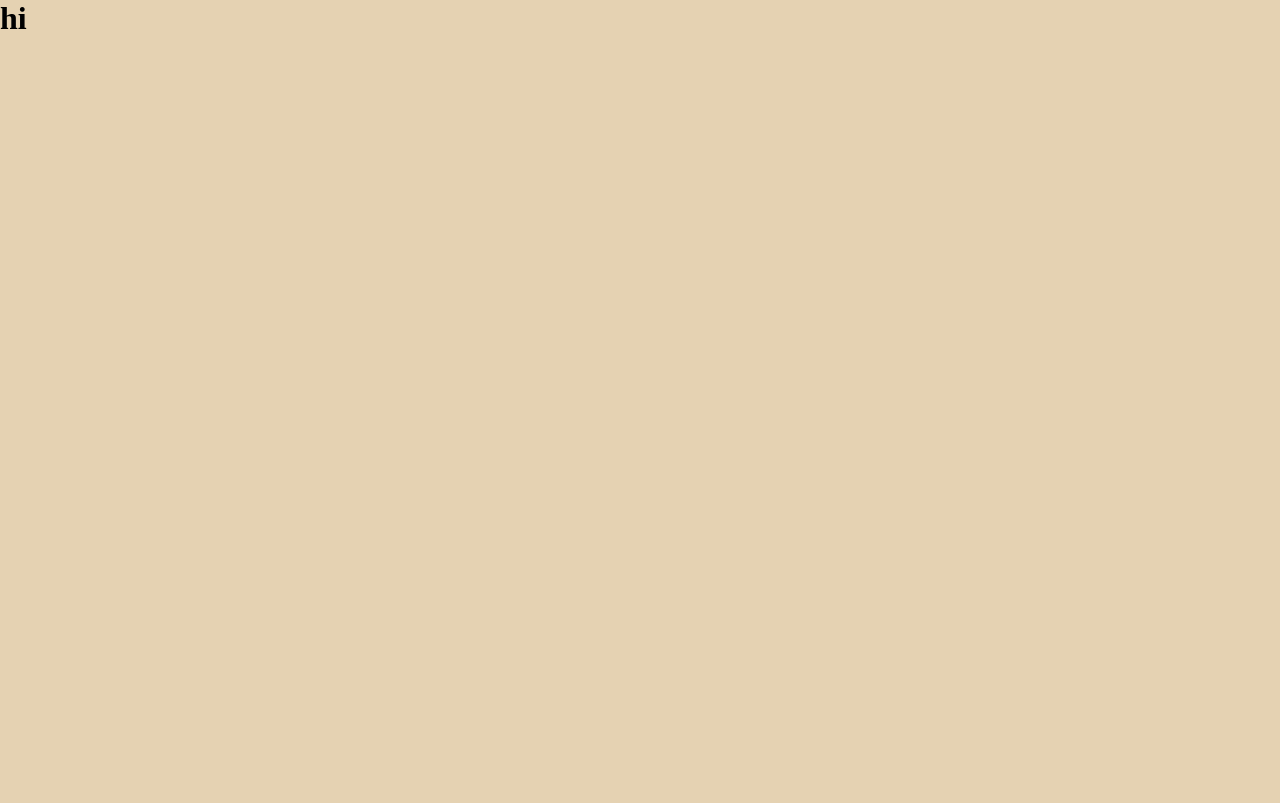
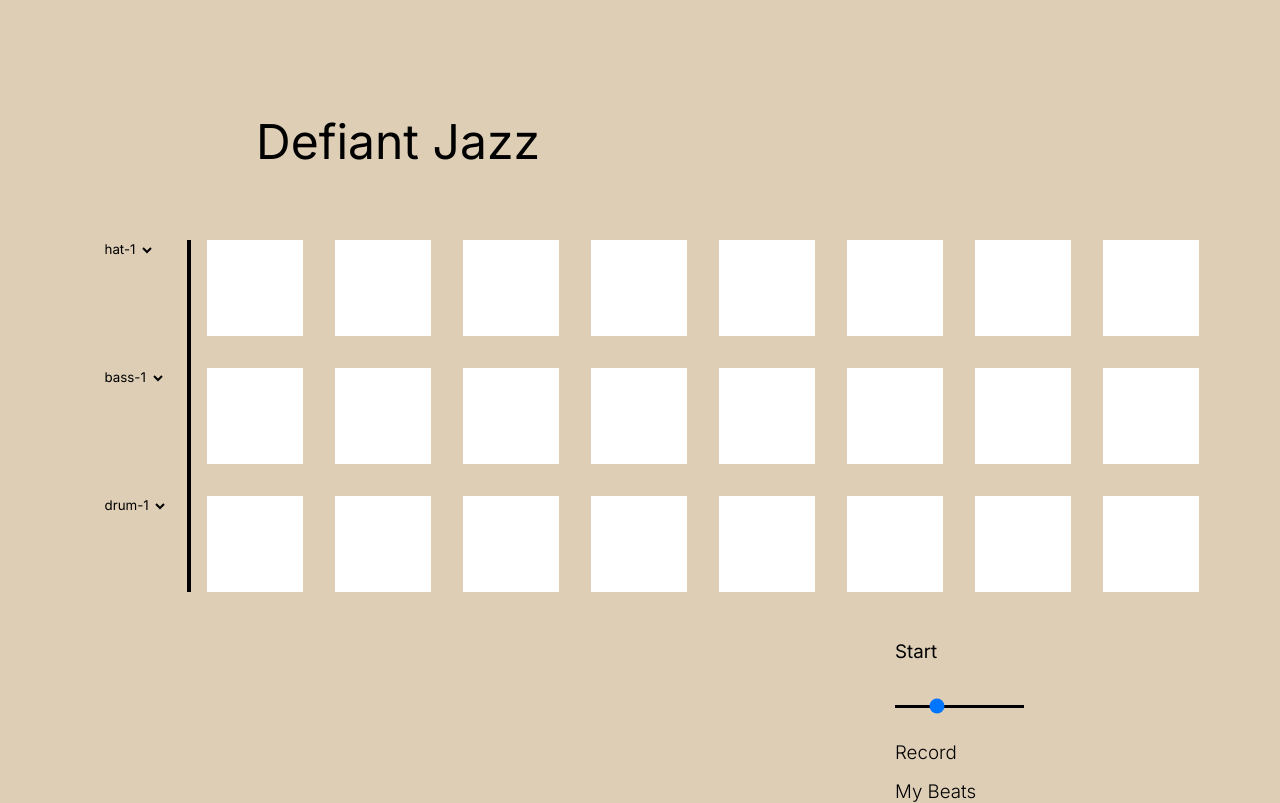
Before and after one commit to RandyTylor69/beats-maker-app, a React (Create React App) app in the folder frontend/: page / in a window 1280 px wide. Built offline with nearby package versions, Linux system fonts and the light colour scheme.

Commit message:
finished the frontend look

```diff
--- a/frontend/src/App.css
+++ b/frontend/src/App.css
@@ -4,5 +4,113 @@
 }
 
 body {
-  background-color: #E5D2B2;
+  background-color: #ddceb5;
+}
+
+.web-header {
+  display: flex;
+  justify-content: center;
+  height: 15rem;
+}
+.web-header .title-container {
+  width: 80vw;
+}
+.web-header .title-container h1 {
+  font-family: "Inter", sans-serif;
+  font-weight: 400;
+  font-size: 3rem;
+  color: black;
+  margin-left: 10vw;
+  margin-top: 7rem;
+}
+
+.web-body {
+  display: flex;
+  flex-direction: column;
+}
+.web-body .action-area {
+  display: flex;
+  justify-content: center;
+  align-items: center;
+}
+.web-body .task-area {
+  margin-top: 3rem;
+  display: flex;
+  justify-content: right;
+  padding-right: 20vw;
+}
+
+.pad {
+  height: 6rem;
+  width: 6rem;
+  border: none;
+  cursor: pointer;
+  transition: 0.2s;
+}
+
+.pad-area {
+  width: 80vw;
+  max-width: 80vh;
+  display: flex;
+  justify-content: center;
+  align-items: center;
+  gap: 1rem;
+}
+.pad-area .pads-description {
+  display: grid;
+  grid-template-rows: repeat(3, 1fr);
+  gap: 2rem;
+  height: 22rem;
+  border-right: 0.3rem solid black;
+  padding: 0rem 1.2rem;
+}
+.pad-area .pads-description .dropdown-wrapper select {
+  border: none;
+  background: none;
+  font-family: "Inter", sans-serif;
+  cursor: pointer;
+}
+.pad-area .pads-container {
+  display: grid;
+  grid-template-columns: repeat(8, 1fr);
+  grid-template-rows: repeat(3, 1fr);
+  gap: 2rem;
+}
+
+.tasks-container {
+  display: flex;
+  flex-direction: column;
+  font-family: "Inter", sans-serif;
+  color: black;
+  gap: 1rem;
+}
+.tasks-container h1 {
+  font-weight: 400;
+}
+.tasks-container .slider-container {
+  margin: 0.8rem 0;
+}
+.tasks-container .slider-container .slider {
+  -webkit-appearance: none;
+  background-color: black;
+  height: 0.2rem;
+}
+.tasks-container .slider-container .slider::-moz-range-thumb {
+  -webkit-appearance: black;
+  cursor: pointer;
+  background: black;
+  border: none;
+  width: 1rem;
+  height: 1rem;
+  border-radius: 50%;
+}
+.tasks-container h3 {
+  font-weight: 300;
+  cursor: pointer;
+  transition: 0.3s;
+  text-decoration: underline;
+  text-decoration-color: transparent;
+}
+.tasks-container h3:hover {
+  text-decoration-color: black;
 }/*# sourceMappingURL=App.css.map */
--- a/frontend/src/App.scss
+++ b/frontend/src/App.scss
@@ -1,8 +1,130 @@
+
+$body-background-color: #ddceb5;
+
 *{
     box-sizing: border-box;
     margin: 0;
 }
 
 body{
-    background-color: #E5D2B2;
+    background-color: $body-background-color
 }
+
+.web-header{
+    display: flex;
+    justify-content: center;
+    height: 15rem;
+    .title-container{
+        h1{
+        font-family: "Inter", sans-serif;
+        font-weight: 400;
+        font-size: 3rem;
+        color: black;
+        margin-left: 10vw;
+        margin-top: 7rem;
+    }
+    width: 80vw;
+    }
+
+}
+
+.web-body{
+
+    display: flex;
+    flex-direction: column;
+    .action-area{
+
+        display: flex;
+        justify-content: center;
+        align-items: center;
+    }
+    .task-area{
+        margin-top: 3rem;
+        display: flex;
+        justify-content: right;
+        padding-right: 20vw;
+    }
+}
+
+.pad{
+    height: 6rem;
+    width: 6rem;
+    border: none;
+    cursor: pointer;
+    transition: 0.2s;
+}
+
+.pad-area{
+    width: 80vw;
+    max-width: 80vh;
+    display: flex;
+    justify-content: center;
+    align-items: center;
+    gap: 1rem;
+
+    .pads-description{
+        display: grid;
+        grid-template-rows: repeat(3, 1fr);
+        gap: 2rem;
+        height: 22rem;
+        border-right: 0.3rem solid black;
+        padding: 0rem 1.2rem;
+        .dropdown-wrapper{
+            select{
+                border: none;
+                background: none;
+                font-family: "Inter", sans-serif;
+                cursor: pointer;
+            }
+        }
+    }
+    .pads-container{
+        display: grid;
+        grid-template-columns: repeat(8, 1fr);
+        grid-template-rows: repeat(3, 1fr);
+        gap: 2rem;
+
+    }
+}
+
+.tasks-container{
+    display: flex;
+    flex-direction: column;
+    font-family: "Inter", sans-serif;
+    color: black;
+    gap: 1rem;
+    h1{
+        font-weight: 400;
+
+    }
+    .slider-container{
+        margin: 0.8rem 0;
+        .slider{
+            -webkit-appearance: none;
+            background-color: black;
+            height: 0.2rem;
+            &::-moz-range-thumb{
+                -webkit-appearance: black;
+                cursor: pointer;
+                background: black;
+                border: none;
+                width: 1rem;
+                height: 1rem;
+                border-radius: 50%;
+            }
+        }
+
+    }
+    h3{
+        font-weight: 300;
+        cursor: pointer;
+        transition: 0.3s;
+        text-decoration: underline;
+        text-decoration-color: transparent;
+        &:hover{
+            text-decoration-color: black;
+        }
+    }
+
+
+}
--- a/frontend/src/components/Header.jsx
+++ b/frontend/src/components/Header.jsx
@@ -1,5 +1,10 @@
 export default function Header(){
     return(
-        <h1>hi</h1>
+        <header className="web-header">
+            <div className="title-container">
+                <h1>Defiant Jazz</h1>
+            </div>
+
+        </header>
     )
 }
--- a/frontend/src/components/Home.jsx
+++ b/frontend/src/components/Home.jsx
@@ -1,6 +1,15 @@
-export default function Home(){
-    return(
-        <>
-        </>
-    )
+import Pads from "./Pads";
+import Tasks from "./Tasks";
+
+export default function Home() {
+  return (
+    <div className="web-body">
+      <section className="action-area">
+        <Pads />
+      </section>
+      <section className="task-area">
+        <Tasks />
+      </section>
+    </div>
+  );
 }
--- /dev/null
+++ b/frontend/src/components/Pad.jsx
@@ -0,0 +1,16 @@
+
+export default function Pad(props){
+    const styles = {
+        backgroundColor: props.on? props.color:"white"
+    }
+
+    return(
+        <button
+            className="pad"
+            style={styles}
+            onClick={()=>props.toggle(props.id)}
+        />
+
+
+    )
+}
--- /dev/null
+++ b/frontend/src/components/Pads.jsx
@@ -0,0 +1,58 @@
+import Pad from "./Pad";
+import { pads } from "../data";
+import React from "react";
+
+export default function Pads() {
+    const [padsData, setPadsData]=React.useState(pads)
+
+    function toggle(id){
+       setPadsData(prevArray=>prevArray.map(item=>(
+        item.id === id? {...item, on:!item.on}: item
+       )))
+    }
+
+    console.log(padsData)
+
+  const padsMapped = padsData.map((pad) => {
+    return <Pad
+        key={pad.id}
+        on={pad.on}
+        color={pad.color}
+        id={pad.id}
+        type={pad.type}
+
+        toggle={toggle}
+    />;
+  });
+
+  return (
+    <section className="pad-area">
+        {/** drop-down menus */}
+      <div className="pads-description">
+        <div className="dropdown-wrapper">
+          <select name="hat">
+            <option value="1">hat-1</option>
+            <option value="2">hat-2</option>
+            <option value="3">hat-3</option>
+          </select>
+        </div>
+        <div className="dropdown-wrapper">
+          <select name="bass">
+            <option value="1">bass-1</option>
+            <option value="2">bass-2</option>
+            <option value="3">bass-3</option>
+          </select>
+        </div>
+        <div className="dropdown-wrapper">
+          <select name="drum">
+            <option value="1">drum-1</option>
+            <option value="2">drum-2</option>
+            <option value="3">drum-3</option>
+          </select>
+        </div>
+      </div>
+      {/** actual pads */}
+      <div className="pads-container">{padsMapped}</div>
+    </section>
+  );
+}
--- /dev/null
+++ b/frontend/src/components/Tasks.jsx
@@ -0,0 +1,24 @@
+import React from "react"
+import { Link } from "react-router-dom"
+
+export default function Tasks(){
+    const [sliderVolume, setSliderVolume] = React.useState(30)
+    return(
+        <section className="tasks-container">
+            <h1>Start</h1>
+            <div className="slider-container">
+                <input
+                 type="range"
+                 min="0"
+                 max="100"
+                 value={sliderVolume}
+                 onChange={(e)=>setSliderVolume(e.target.value)}
+                className="slider"
+                 >
+                </input>
+            </div>
+            <h3>Record</h3>
+            <h3>My Beats</h3>
+        </section>
+    )
+}
--- /dev/null
+++ b/frontend/src/data.js
@@ -0,0 +1,146 @@
+export const pads = [
+  {
+    id: 1,
+    type: "hat",
+    on: false,
+    color: "#D2722D",
+  },
+  {
+    id: 2,
+    type: "hat",
+    on: false,
+    color: "#D2722D",
+  },
+  {
+    id: 3,
+    type: "hat",
+    on: false,
+    color: "#D2722D",
+  },
+  {
+    id: 4,
+    type: "hat",
+    on: false,
+    color: "#D2722D",
+  },
+  {
+    id: 5,
+    type: "hat",
+    on: false,
+    color: "#D2722D",
+  },
+  {
+    id: 6,
+    type: "hat",
+    on: false,
+    color: "#D2722D",
+  },
+  {
+    id: 7,
+    type: "hat",
+    on: false,
+    color: "#D2722D",
+  },
+  {
+    id: 8,
+    type: "hat",
+    on: false,
+    color: "#D2722D",
+  },
+  {
+    id: 9,
+    type: "bass",
+    on: false,
+    color: "#5E1C06",
+  },
+  {
+    id: 10,
+    type: "bass",
+    on: false,
+    color: "#5E1C06",
+  },
+  {
+    id: 11,
+    type: "bass",
+    on: false,
+    color: "#5E1C06",
+  },
+  {
+    id: 12,
+    type: "bass",
+    on: false,
+    color: "#5E1C06",
+  },
+  {
+    id: 13,
+    type: "bass",
+    on: false,
+    color: "#5E1C06",
+  },
+  {
+    id: 14,
+    type: "bass",
+    on: false,
+    color: "#5E1C06",
+  },
+  {
+    id: 15,
+    type: "bass",
+    on: false,
+    color: "#5E1C06",
+  },
+  {
+    id: 16,
+    type: "bass",
+    on: false,
+    color: "#5E1C06",
+  },
+  {
+    id: 17,
+    type: "drum",
+    on: false,
+    color: "#274C75",
+  },
+  {
+    id: 18,
+    type: "drum",
+    on: false,
+    color: "#274C75",
+  },
+  {
+    id: 19,
+    type: "drum",
+    on: false,
+    color: "#274C75",
+  },
+  {
+    id: 20,
+    type: "drum",
+    on: false,
+    color: "#274C75",
+  },
+  {
+    id: 21,
+    type: "drum",
+    on: false,
+    color: "#274C75",
+  },
+  {
+    id: 22,
+    type: "drum",
+    on: false,
+    color: "#274C75",
+  },
+  {
+    id: 23,
+    type: "drum",
+    on: false,
+    color: "#274C75",
+  },
+  {
+    id: 24,
+    type: "drum",
+    on: false,
+    color: "#274C75",
+  },
+];
```
Also changed, not shown: 1 other file (tests, documents, lock files or other folders).
